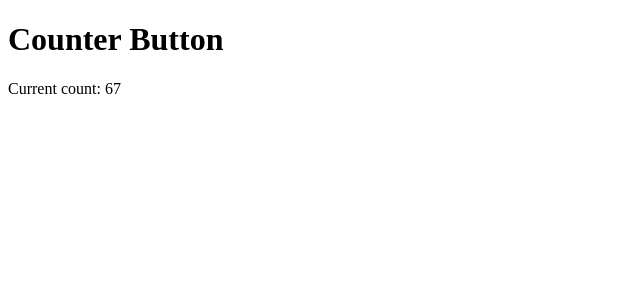
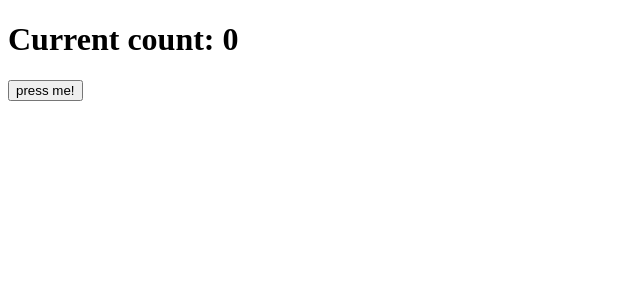
Before and after one commit to Tarkus43/React-Counter-Button-first-react-code-, a React (Vite) app: page / in a window 1280 px wide. Shown: the top 300 px of the page, without its empty margins (0-640 px from the left). Built offline with nearby package versions, Linux system fonts and the light colour scheme.

Commit message:
button now counts clicks

```diff
--- a/src/App.jsx
+++ b/src/App.jsx
@@ -4,7 +4,7 @@
 
   return (
     <>
-      <Counter count={67} />
+      <Counter />
     </>
   )
 }
--- a/src/components/Counter.jsx
+++ b/src/components/Counter.jsx
@@ -1,9 +1,11 @@
-const Counter = (props) => {
-    const { count } = props
+import { useState } from 'react'
+
+const Counter = () => {
+    let [count, setCount] = useState(0)
     return (
         <>
-            <h1>Counter Button</h1>
-            <p>Current count: {count}</p>
+            <h1>Current count: {count}</h1>
+            <button onClick={() => setCount(count + 1)}>press me!</button>
         </>
     )
 }
```
